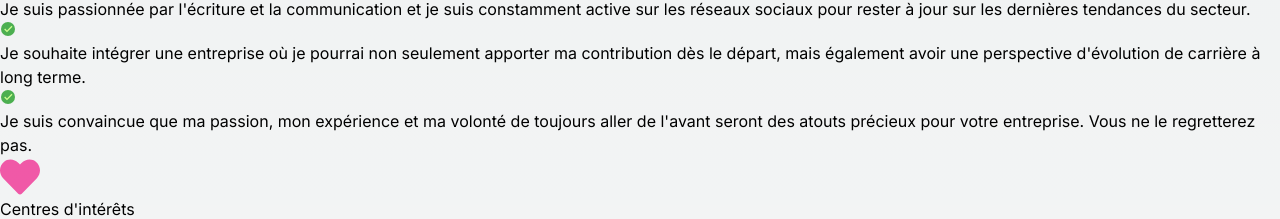
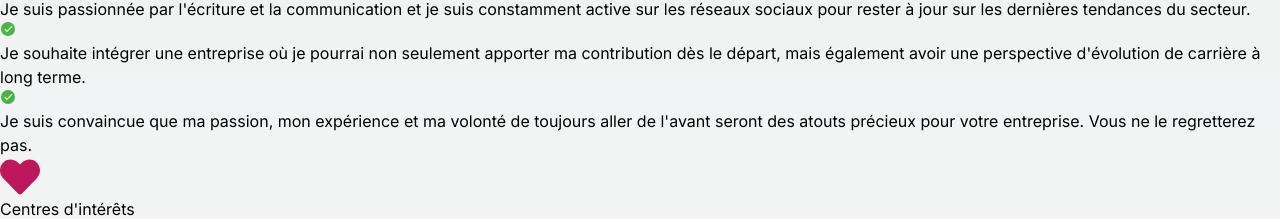
Before and after one commit to PriscilliaAmmeux/my_portfolio, a Next.js app: page /about in a window 1280 px wide. Shown: the part 3661-3880 px from the top of the page. Built offline with nearby package versions, Linux system fonts and the light colour scheme; a web font is replaced by a local one.

Commit message:
fix color icon

```diff
--- a/src/app/ui/interests/interests.tsx
+++ b/src/app/ui/interests/interests.tsx
@@ -27,7 +27,7 @@ export default function Interests() {
   return (
     <article className="mt-8 pt-4 bg-blue-100 w-full p-6 shadow-lg">
       <div className="flex items-center justify-center mb-6">
-        <FaHeart size={40} color="rgba(240, 50, 148, 0.8)" />
+        <FaHeart size={40} color="#be185d" />
         <h1 className="ml-4 text-blue-800 text-2xl font-semibold">
           Centres d'intérêts
         </h1>
```
